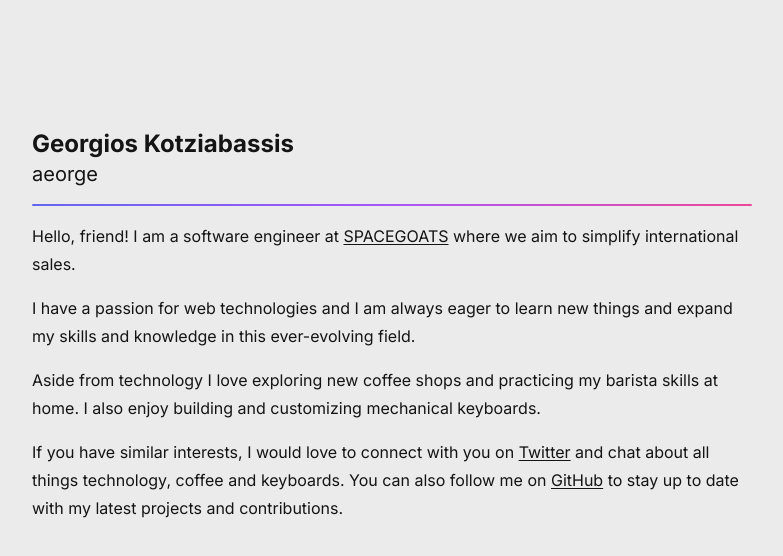
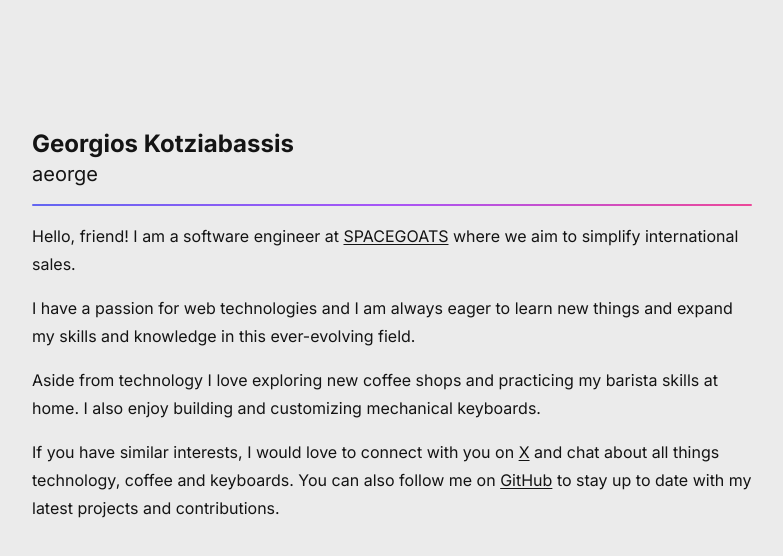
Before and after one commit to aeorge/personal, a Next.js app: page / in a window 1280 px wide. Shown: the top 556 px of the page, without its empty margins (248-1031 px from the left). Built offline with nearby package versions, Linux system fonts and the light colour scheme.

Commit message:
Change Twitter to X

```diff
--- a/app/page.tsx
+++ b/app/page.tsx
@@ -28,11 +28,11 @@ export default function Page() {
         If you have similar interests, I would love to connect with you on{' '}
         <a
           className="underline underline-offset-2"
-          href="https://twitter.com/kotziabassis"
+          href="https://x.com/kotziabassis"
           rel="noopener noreferrer"
           target="_blank"
         >
-          Twitter
+          X
         </a>{' '}
         and chat about all things technology, coffee and keyboards. You can also follow me on{' '}
         <a
```
